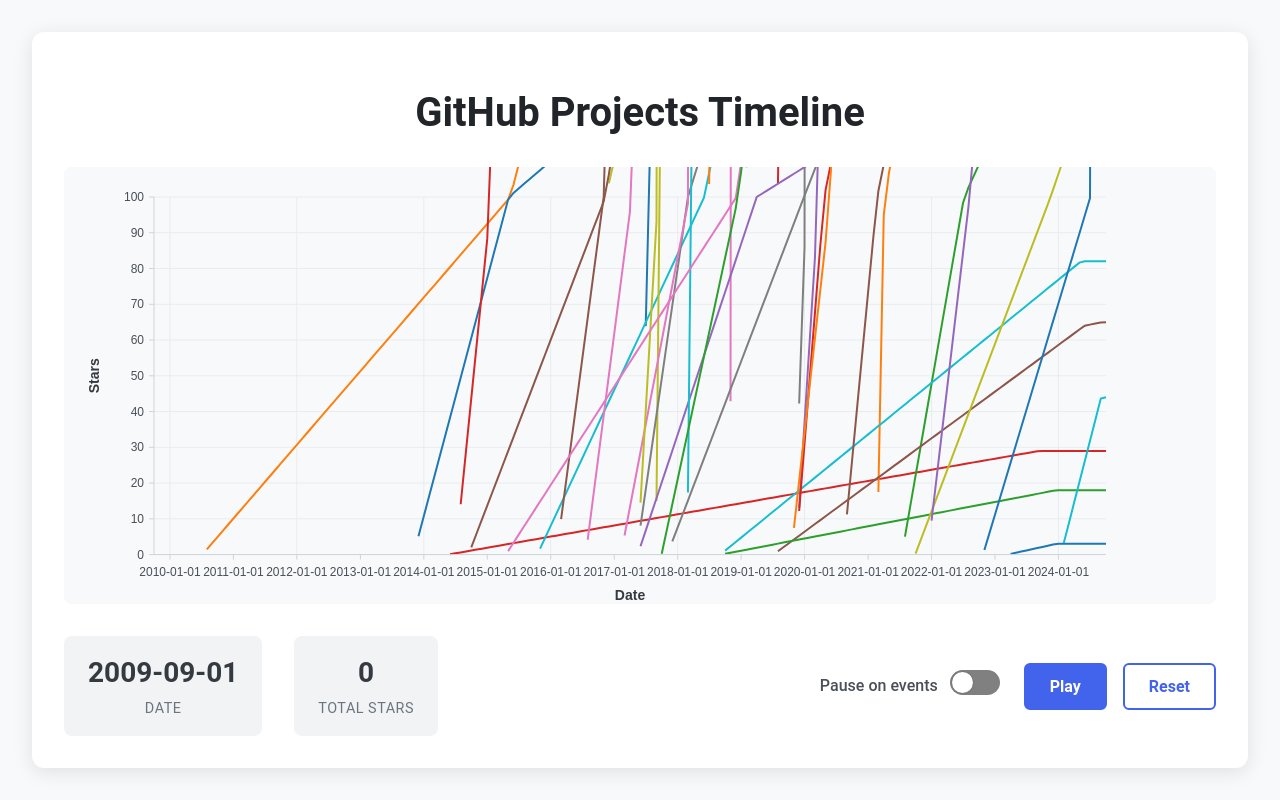
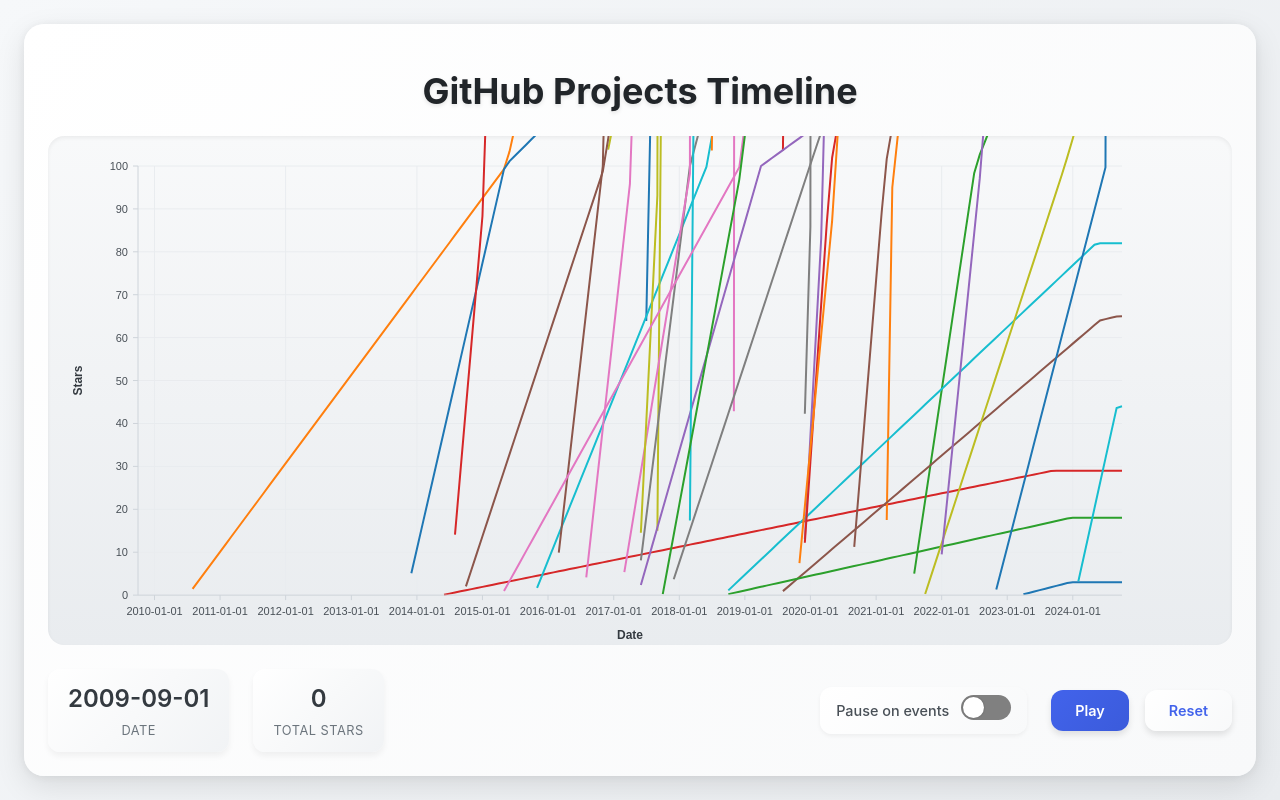
Before and after one commit to JSv4/AnimatedEventTimeline, a React (Vite) app: page / in a window 1280 px wide. Built offline with nearby package versions, Linux system fonts and the light colour scheme.

Commit message:
FINALLY got the styling I wanted.

```diff
--- a/src/App.tsx
+++ b/src/App.tsx
@@ -191,33 +191,36 @@
   width: 100vw;
   display: flex;
   flex-direction: column;
-  background-color: #f8f9fa;
-  padding: 2rem;
+  background: linear-gradient(135deg, #f6f8fa 0%, #e9ecef 100%);
+  padding: 1.5rem;
   box-sizing: border-box;
-  font-family: 'Roboto', 'Helvetica', 'Arial', sans-serif;
+  font-family: 'Inter', 'Roboto', 'Helvetica', 'Arial', sans-serif;
+  overflow: hidden;
 `;
 
 const DashboardCard = styled.div`
-  background-color: #ffffff;
-  border-radius: 12px;
-  box-shadow: 0 4px 20px rgba(0, 0, 0, 0.1);
-  padding: 2rem;
+  background: linear-gradient(135deg, #ffffff 0%, #f8f9fa 100%);
+  border-radius: 20px;
+  box-shadow: 0 10px 30px rgba(0, 0, 0, 0.1), 0 1px 8px rgba(0, 0, 0, 0.06);
+  padding: 1.5rem;
   display: flex;
   flex-direction: column;
   height: 100%;
+  overflow: hidden;
 `;
 
 const ChartContainer = styled.div`
   flex: 1;
   min-height: 0;
   position: relative;
-  border-radius: 8px;
+  border-radius: 16px;
   overflow: hidden;
-  background-color: #f8f9fa;
+  background: linear-gradient(180deg, #f8f9fa 0%, #e9ecef 100%);
+  box-shadow: inset 0 2px 4px rgba(0, 0, 0, 0.06);
 `;
 
 const ControlsContainer = styled.div`
-  margin-top: 2rem;
+  margin-top: 1.5rem;
   display: flex;
   justify-content: space-between;
   align-items: center;
@@ -226,25 +229,27 @@
 
 const StatsContainer = styled.div`
   display: flex;
-  gap: 2rem;
+  gap: 1.5rem;
 `;
 
 const StatItem = styled.div`
-  background-color: #f1f3f5;
-  border-radius: 8px;
-  padding: 1rem 1.5rem;
+  background: linear-gradient(135deg, #ffffff 0%, #f1f3f5 100%);
+  border-radius: 12px;
+  padding: 0.75rem 1.25rem;
   text-align: center;
+  box-shadow: 0 4px 6px rgba(0, 0, 0, 0.05);
 `;
 
 const StatValue = styled.h3`
   margin: 0;
-  font-size: 1.75rem;
+  font-size: 1.5rem;
   color: #343a40;
+  font-weight: 600;
 `;
 
 const StatLabel = styled.p`
   margin: 0.25rem 0 0;
-  font-size: 0.9rem;
+  font-size: 0.8rem;
   color: #6c757d;
   text-transform: uppercase;
   letter-spacing: 0.5px;
@@ -258,28 +263,31 @@
 const Button = styled.button.withConfig({
   shouldForwardProp: (prop) => !['marginRight', 'primary'].includes(prop),
 })<ButtonProps>`
-  background-color: ${(props) => (props.primary ? '#4263eb' : '#ffffff')};
+  background: ${(props) => (props.primary ? 'linear-gradient(135deg, #4263eb 0%, #3b5bdb 100%)' : 'linear-gradient(135deg, #ffffff 0%, #f8f9fa 100%)')};
   color: ${(props) => (props.primary ? '#ffffff' : '#4263eb')};
-  border: 2px solid #4263eb;
+  border: none;
   padding: 0.75rem 1.5rem;
   margin-right: ${(props) => (props.marginRight ? '1rem' : '0')};
   cursor: pointer;
-  font-size: 1rem;
+  font-size: 0.9rem;
   font-weight: 600;
-  border-radius: 6px;
+  border-radius: 12px;
   transition: all 0.3s ease;
+  box-shadow: 0 4px 6px rgba(0, 0, 0, 0.1);
 
   &:hover {
-    background-color: ${(props) => (props.primary ? '#3b5bdb' : '#e7f5ff')};
+    transform: translateY(-2px);
+    box-shadow: 0 6px 8px rgba(0, 0, 0, 0.15);
   }
 `;
 
 const Heading = styled.h1`
-  margin-bottom: 2rem;
+  margin-bottom: 1.5rem;
   text-align: center;
   color: #212529;
-  font-size: 2.5rem;
+  font-size: 2.25rem;
   font-weight: 700;
+  text-shadow: 0 2px 4px rgba(0, 0, 0, 0.1);
 `;
 
 const ToggleContainer = styled.div`
@@ -287,11 +295,15 @@
   flex-direction: row;
   align-items: center;
   margin-right: 1.5rem;
+  background: linear-gradient(135deg, #ffffff 0%, #f8f9fa 100%);
+  padding: 0.5rem 1rem;
+  border-radius: 12px;
+  box-shadow: 0 2px 4px rgba(0, 0, 0, 0.05);
 `;
 
 const ToggleLabel = styled.span`
   margin-right: 0.75rem;
-  font-size: 1rem;
+  font-size: 0.9rem;
   color: #495057;
   font-weight: 500;
 `;
@@ -820,10 +832,11 @@
                 motionConfig="gentle"
                 colors={(serie) => colorScale(serie.id as string)}
                 theme={{
-                  background: '#f8f9fa',
+                  background: 'transparent',
                   text: {
                     fill: '#495057',
-                    fontSize: 14,
+                    fontSize: 12,
+                    fontWeight: 500,
                   },
                   axis: {
                     domain: {
@@ -839,14 +852,14 @@
                       },
                       text: {
                         fill: '#495057',
-                        fontSize: 12,
+                        fontSize: 11,
                       },
                     },
                     legend: {
                       text: {
-                        fontSize: 14,
+                        fontSize: 12,
                         fill: '#343a40',
-                        fontWeight: 'bold',
+                        fontWeight: 600,
                       },
                     },
                   },
@@ -859,14 +872,14 @@
                   legends: {
                     text: {
                       fill: '#495057',
-                      fontSize: 12,
+                      fontSize: 11,
                     },
                   },
                   tooltip: {
                     container: {
                       background: '#ffffff',
                       boxShadow: '0 4px 12px rgba(0, 0, 0, 0.15)',
-                      borderRadius: '6px',
+                      borderRadius: '8px',
                       padding: '8px 12px',
                     },
                   },
```
